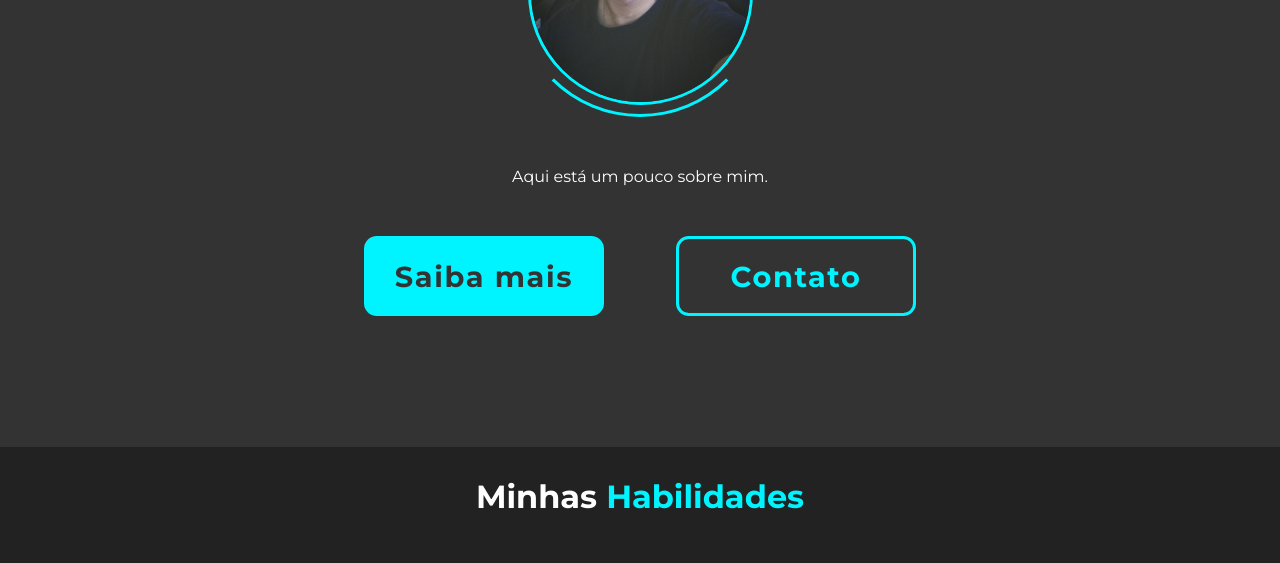
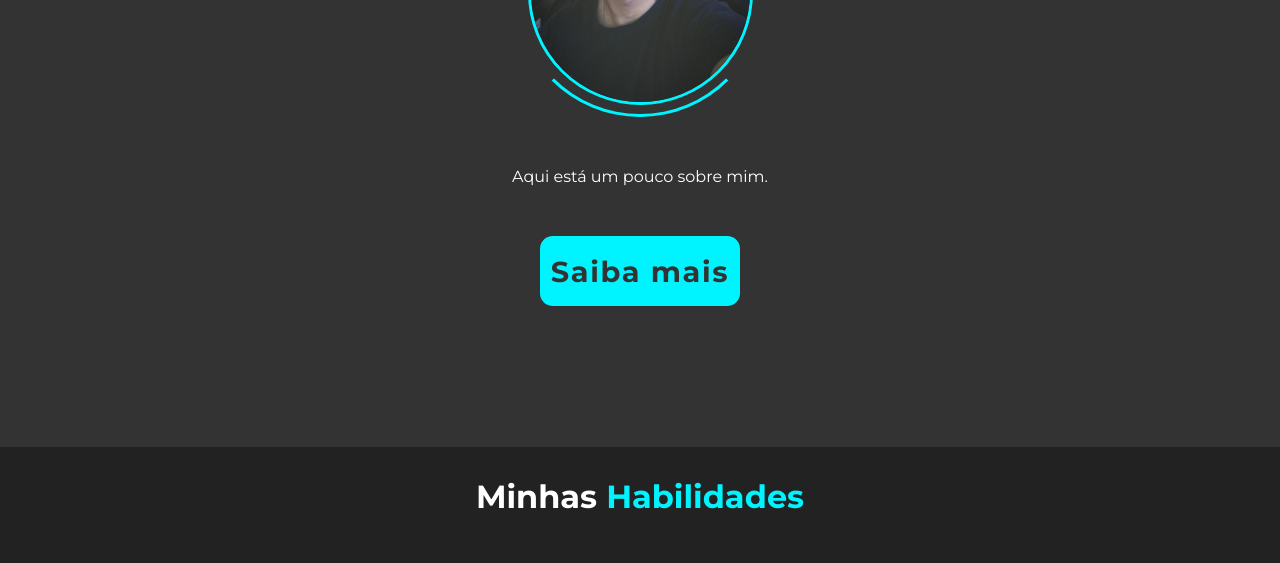
Before and after one commit to tioben/new-portfolio, a plain HTML site: page index.html in a window 1280 px wide. Shown: the part 1153-1716 px from the top of the page. Drawn offline with nearby package versions, Linux system fonts and the light colour scheme.

Commit message:
12/09/2023

```diff
--- a/index.html
+++ b/index.html
@@ -48,7 +48,6 @@
         <p>Aqui está um pouco sobre mim.</p>
         <div class="btn-box">
             <a href="#" class="btn">Saiba mais</a>
-            <a href="#" class="btn">Contato</a>
         </div>
     </section>
 
--- a/style.css
+++ b/style.css
@@ -54,7 +54,7 @@ body {
 
 .nav-item {
     margin: 0 20px;
-    font-size: 24px;
+    font-size: 20px;
     position: relative;
 }
 
@@ -250,9 +250,10 @@ body {
 .btn-box{
     position: relative;
     display: flex;
-    justify-content: space-between;
-    width: 34.5rem;
+    justify-content: center;
+    width: 50%;
     height: 5rem;
+    gap: 30px;
 }
 
 .btn-box .btn{
@@ -260,8 +261,8 @@ body {
     display: inline-flex;
     justify-content: center;
     align-items: center;
-    width: 15rem;
-    height: 100%;
+    width: 200px;
+    height: 70px;
     background: #00f4ff;
     border: .2rem solid #00f4ff;
     border-radius: .8rem;
@@ -277,21 +278,6 @@ body {
 
 .btn-box .btn:hover{
     color: #00f4ff;
-}
-
-
-.btn-box .btn:nth-child(2){
-    background-color: transparent;
-    color: #00f4ff;
-}
-
-.btn-box .btn:nth-child(2):hover{
-    color: #333;
-}
-
-
-.btn-box .btn:nth-child(2)::before{
-    background-color: #00f4ff;
 }
 
 .btn-box .btn::before{
```
